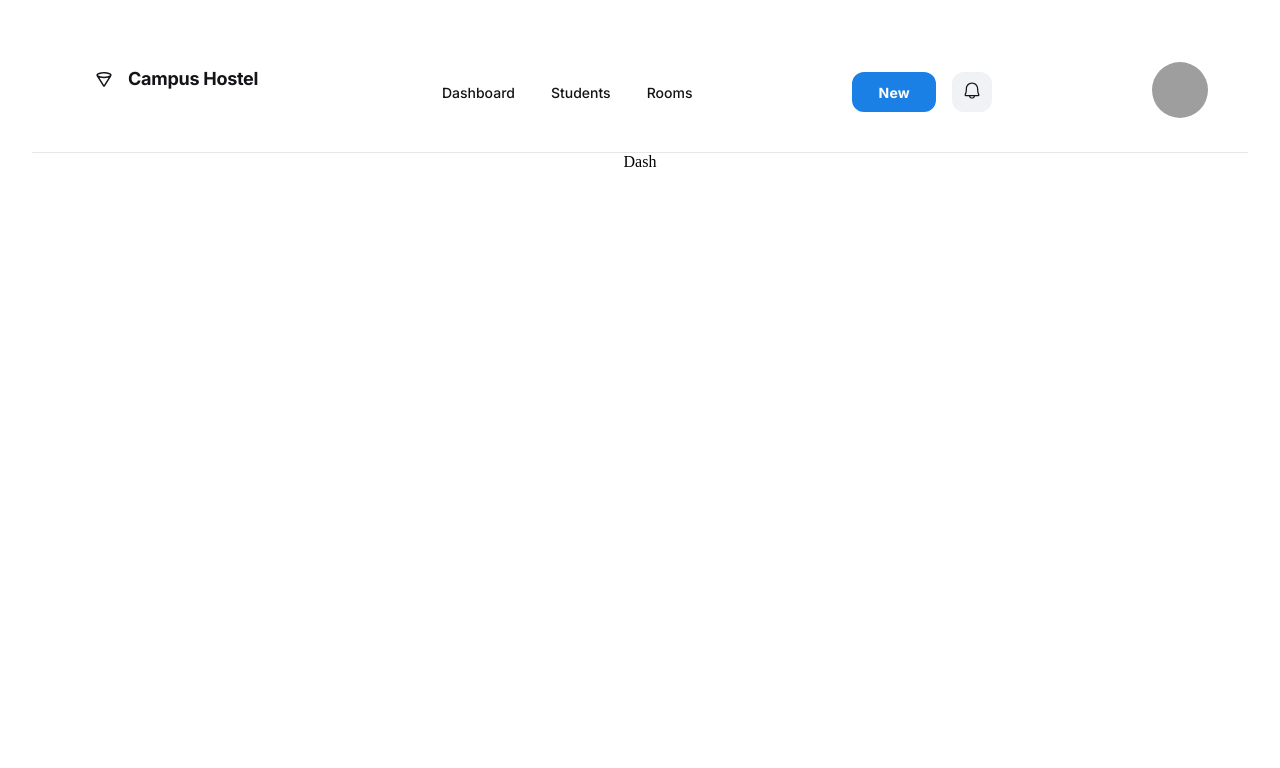
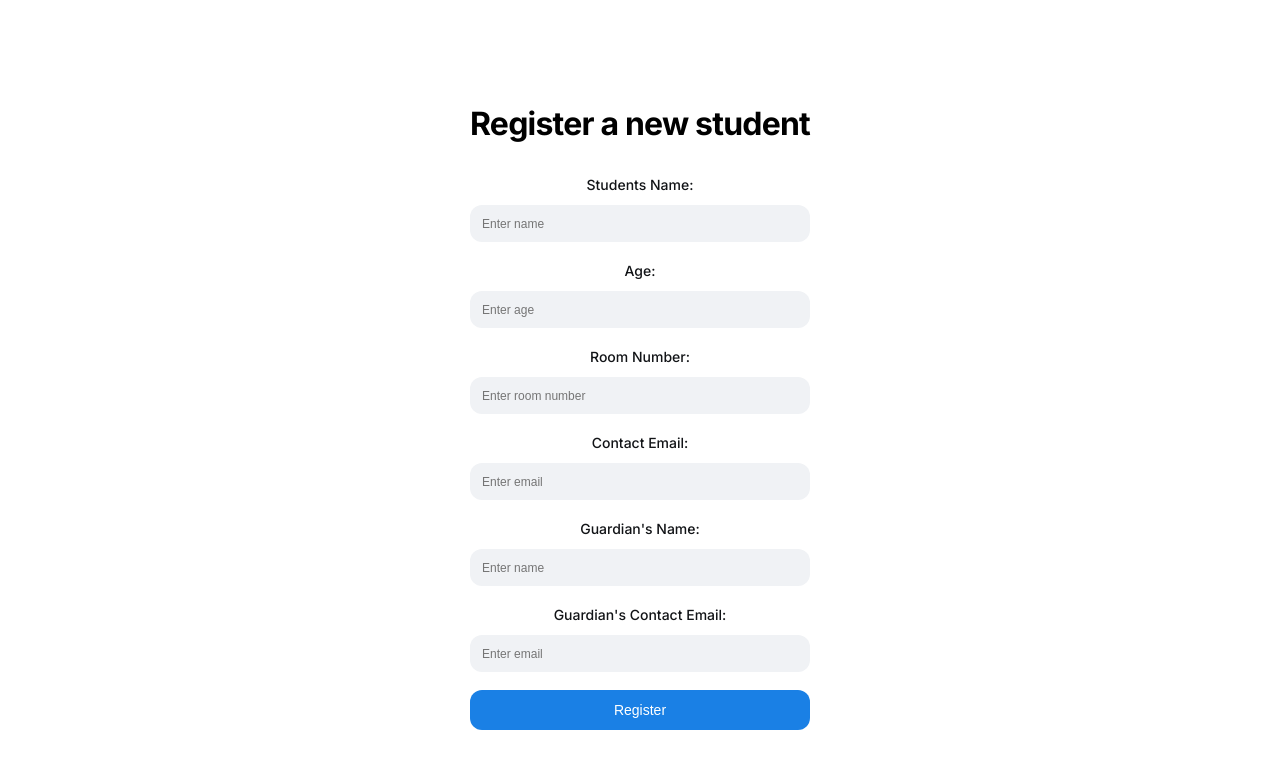
Before and after one commit to ameer017/Hostel_management, a React (Vite) app in the folder frontend/: page / in a window 1280 px wide. Shown: the top 768 px of the page. Built offline with nearby package versions, Linux system fonts and the light colour scheme; grey boxes are pictures that could not be loaded; the HTML template or start-up script is replaced by a standard one.

Commit message:
complete

```diff
--- a/frontend/src/App.jsx
+++ b/frontend/src/App.jsx
@@ -1,15 +1,23 @@
-import { useState } from "react";
+import { useState, useEffect } from "react";
+import { Route, Routes } from "react-router-dom";
 import "./App.css";
-import { Route, Routes } from "react-router-dom";
 import HomeDash from "./Component/Dashboard/HomeDash";
 import StudentReg from "./Component/Register/StudentReg";
 import Layout from "./Component/Layout/Layout";
+import Loader from "./Component/Loader/Loader";
 
 function App() {
+  const [loading, setLoading] = useState(true);
 
-  return (
-    <>
+  useEffect(() => {
+    setTimeout(() => {
+      setLoading(false);
+    }, 3000);
+  }, []);
+
+  const renderRoutes = () => (
     <Routes>
+      <Route path="/" element={<StudentReg />} />
       <Route
         path="/"
         element={
@@ -18,17 +26,10 @@ function App() {
           </Layout>
         }
       />
-        <Route
-          path="/student-reg"
-          element={
-            <Layout>
-              <StudentReg />
-            </Layout>
-          }
-        />
     </Routes>
-    </>
   );
+
+  return <>{loading ? <Loader /> : renderRoutes()}</>;
 }
 
 export default App;
--- a/frontend/src/Component/Header/Header.css
+++ b/frontend/src/Component/Header/Header.css
@@ -26,6 +26,7 @@ header {
   display: flex;
   align-items: center;
   gap: 36px;
+  margin-right: -13em;
 }
 
 .navItems > div a {
@@ -35,9 +36,10 @@ header {
   font-size: 14px;
   font-style: normal;
   font-weight: 500;
-  line-height: 21px; /* 150% */
+  line-height: 21px;
 }
 
 .btn__wrapper {
   gap: 16px;
+  margin-right: -30em;
 }
--- a/frontend/src/Component/Loader/Loader.css
+++ b/frontend/src/Component/Loader/Loader.css
@@ -1,26 +1,14 @@
 #loader {
-  height: 20px;
-  width: 20px;
+  height: 100px;
+  width: 100px;
   border-radius: 50%;
-  border: 1pc solid #56a5eb;
-  border-top: 1pc solid #56a5eb;
+  border: 1rem solid #c5c5c5;
+  border-top: 1rem solid #56a5eb;
   animation: spin 2s linear infinite;
-  -webkit-animation: spin 2s linear infinite;
 }
 
 @keyframes spin {
-  0% {
-    transform: rotate(0deg);
-    -webkit-transform: rotate(0deg);
-    -moz-transform: rotate(0deg);
-    -ms-transform: rotate(0deg);
-    -o-transform: rotate(0deg);
-  }
-  100% {
-    transform: rotate(360%);
-    -webkit-transform: rotate(360%);
-    -moz-transform: rotate(360%);
-    -ms-transform: rotate(360%);
-    -o-transform: rotate(360%);
+  to {
+    transform: rotate(360deg);
   }
 }
--- a/frontend/src/Component/Loader/Loader.jsx
+++ b/frontend/src/Component/Loader/Loader.jsx
@@ -1,10 +1,12 @@
-import React from 'react';
-import './Loader.css'
+import React from "react";
+import "./Loader.css";
 
 const Loader = () => {
   return (
-    <div id='loader'></div>
-  )
-}
+    <div className="--100vh --flex-center">
+      <div id="loader"></div>
+    </div>
+  );
+};
 
-export default Loader
+export default Loader;
--- /dev/null
+++ b/frontend/src/Component/Register/Register.css
@@ -0,0 +1,64 @@
+.form__ {
+  display: flex;
+  align-items: center;
+  justify-content: center;
+}
+.form-container {
+  background-color: #fff;
+  border-radius: 10px;
+  box-sizing: border-box;
+  padding: 20px 30px;
+}
+
+.title {
+  font-family: Inter;
+  font-size: 32px;
+  font-style: normal;
+  font-weight: 700;
+  line-height: 40px;
+  letter-spacing: -0.8px;
+}
+
+.form {
+  width: 100%;
+  display: flex;
+  flex-direction: column;
+  gap: 18px;
+  padding: 30px 0;
+}
+
+.input {
+  width: 100%;
+  display: flex;
+  height: 37px;
+  padding: 8px 12px;
+  align-items: center;
+  gap: 12px;
+  align-self: stretch;
+  border-radius: 12px;
+  background: #f0f2f5;
+  margin-top: 10px;
+  font-size: 12px;
+}
+
+label {
+  color: #121417;
+  font-family: Inter;
+  font-size: 14px;
+  font-style: normal;
+  font-weight: 500;
+  line-height: 21px;
+}
+
+.--btn {
+  display: flex;
+  height: 40px;
+  padding: 16px;
+  justify-content: center;
+  align-items: center;
+  flex: 1 0 0;
+  border-radius: 12px;
+  background: #1a80e5;
+  font-size: 14px;
+  color: #fff;
+}
--- a/frontend/src/Component/Register/StudentReg.jsx
+++ b/frontend/src/Component/Register/StudentReg.jsx
@@ -1,9 +1,77 @@
-import React from 'react'
+import React from "react";
+import "./Register.css";
 
 const StudentReg = () => {
   return (
-    <div className='container'>StudentReg</div>
-  )
-}
+    <div className="container form__ --100vh">
+      <div className="form-container">
+        <p className="title">Register a new student</p>
+        <form className="form">
+          <div className="--dir-column">
+            <label htmlFor="name">Students Name:</label>
+            <input
+              type="text"
+              className="input"
+              name="name"
+              placeholder="Enter name"
+            />
+          </div>
 
-export default StudentReg
+          <div className="--dir-column">
+            <label htmlFor="name">Age:</label>
+            <input
+              type="text"
+              className="input"
+              name="age"
+              placeholder="Enter age"
+            />
+          </div>
+
+          <div className="--dir-column">
+            <label htmlFor="name">Room Number:</label>
+            <input
+              type="number"
+              className="input"
+              name="room"
+              placeholder="Enter room number"
+            />
+          </div>
+
+          <div className="--dir-column">
+            <label htmlFor="name">Contact Email:</label>
+            <input
+              type="email"
+              className="input"
+              name="email"
+              placeholder="Enter email"
+            />
+          </div>
+
+          <div className="--dir-column">
+            <label htmlFor="name">Guardian&apos;s Name:</label>
+            <input
+              type="text"
+              className="input"
+              name="guardian"
+              placeholder="Enter name"
+            />
+          </div>
+
+          <div className="--dir-column">
+            <label htmlFor="name">Guardian&apos;s Contact Email:</label>
+            <input
+              type="email"
+              className="input"
+              name="g_email"
+              placeholder="Enter email"
+            />
+          </div>
+
+          <button className="--btn">Register</button>
+        </form>
+      </div>
+    </div>
+  );
+};
+
+export default StudentReg;
--- a/frontend/src/index.css
+++ b/frontend/src/index.css
@@ -31,7 +31,10 @@
   padding: 20px 160px;
 }
 
-:is(button, img) {
+button {
+  cursor: pointer;
+}
+img {
   width: 56px;
   height: 56px;
   border-radius: 50%;
@@ -39,6 +42,21 @@
 }
 
 .btn-primary {
+  border-radius: 12px;
+  background: #1a80e5;
+  padding: var(--primary-btn-padding);
+  color: var(--main-bg);
+  font-family: var(--font-family);
+  font-size: 14px;
+  font-style: normal;
+  font-weight: var(--font-weight);
+  line-height: 21px;
+  letter-spacing: 0.21px;
+  width: 84px;
+  height: 40px;
+}
+
+.btn-secondary {
   border-radius: 12px;
   background: #1a80e5;
   padding: var(--primary-btn-padding);
```
Lines whose indentation alone changed are shown as unchanged.
